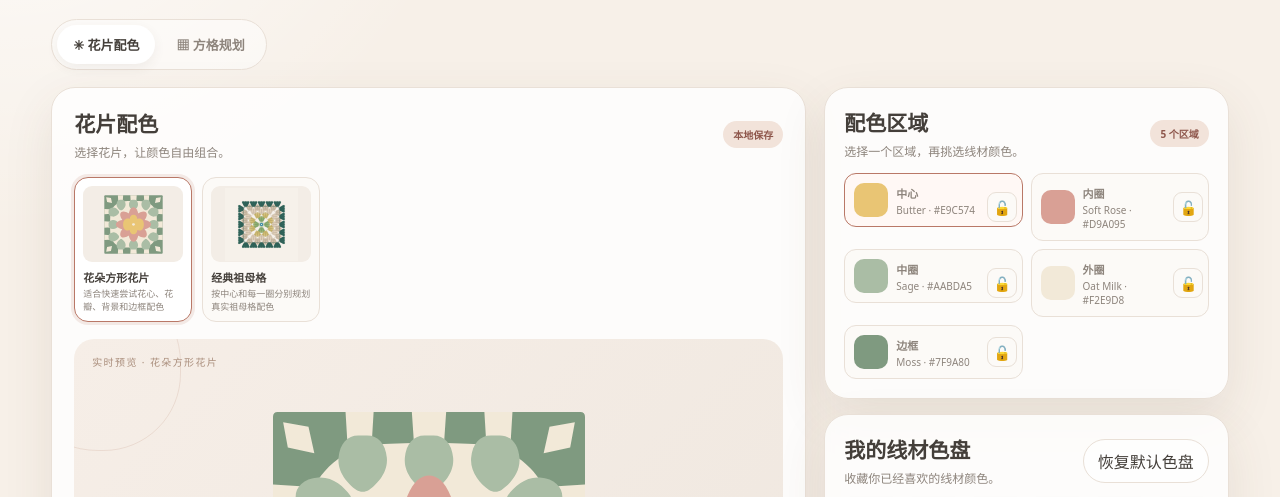
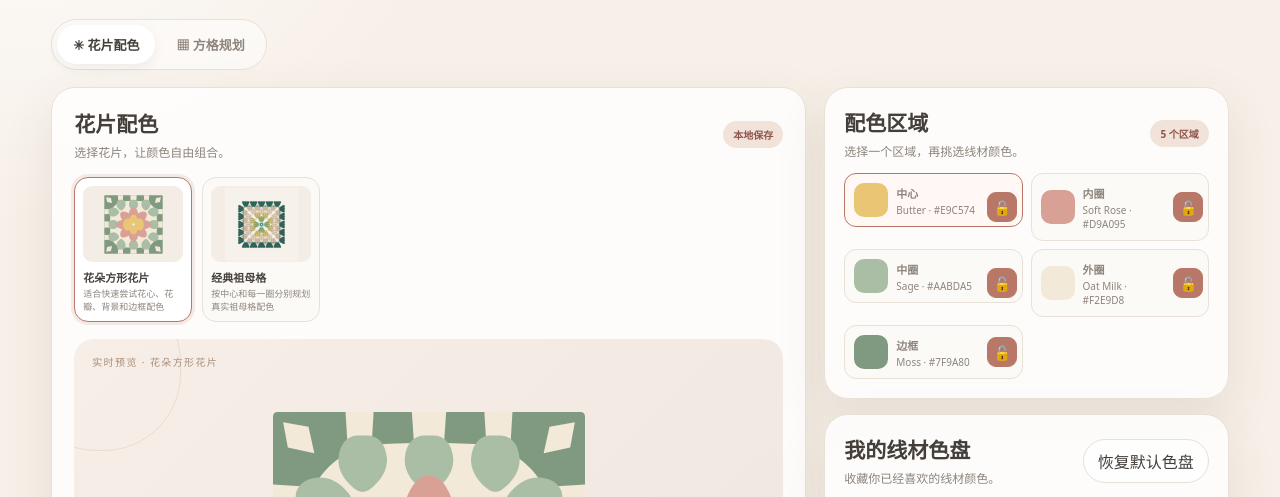
Before and after one commit to annamade-design/crochet-palette, a plain HTML site: page index.html in a window 1280 px wide. Shown: the part 264-761 px from the top of the page. Drawn offline with Linux system fonts and the light colour scheme.

Commit message:
Improve unlocked motif state visibility
Improves the visual distinction between locked and unlocked motif controls based on user feedback, while preserving the selected-role hierarchy and existing lock behavior.

Fixes #1

```diff
--- a/index.html
+++ b/index.html
@@ -9,6 +9,7 @@
 #preview>svg{display:block;width:min(100%,390px);height:auto;max-height:390px}
 .role-chips{display:flex;justify-content:center;flex-wrap:wrap;gap:8px;padding:0 22px 16px}.role-chip{display:inline-flex;align-items:center;gap:7px;border:1px solid var(--line);border-radius:999px;padding:8px 11px;background:var(--paper);font-size:11px;font-weight:750;white-space:nowrap}.role-chip.active{border-color:var(--accent);background:#fff8f5;box-shadow:0 0 0 2px #b9786720}.role-chip-dot{width:10px;height:10px;border-radius:50%;border:1px solid #ffffffb8;box-shadow:0 0 0 1px #443f3a1a;flex:none}
 .role-wrap{position:relative;display:block;min-width:0}.role-wrap .role{width:100%;padding-right:43px}.role-wrap .role-lock{position:absolute;right:6px;top:50%;transform:translateY(-50%);width:30px;height:30px;border:1px solid var(--line);border-radius:9px;background:var(--paper);font-size:14px}.role-wrap .role-lock[aria-pressed=true]{color:var(--deep);background:#fff8f5;border-color:var(--accent)}.role-chip{padding:0;overflow:hidden}.role-chip-main{display:inline-flex;align-items:center;gap:7px;border:0;background:transparent;padding:8px 10px;font:inherit;font-weight:750;white-space:nowrap}.role-chip .role-lock{width:30px;align-self:stretch;border:0;border-left:1px solid var(--line);border-radius:0;background:transparent;font-size:13px}.unlock-all{font-size:10px;padding:6px 9px}
+.role-wrap .role-lock[aria-pressed=false],.role-chip .role-lock[aria-pressed=false]{color:#fff;background:var(--accent);border-color:var(--accent)}
 .mobile-palette-backdrop,.mobile-palette{display:none}
 .layout>*,.head>div{min-width:0}
 @media(max-width:900px){.layout{grid-template-columns:minmax(0,1fr)}}
@@ -242,7 +243,7 @@ function svg(t=cur(),cc=cols()){return frozenSvg(t,cc)}
 let hintMode='instruction';
 const baseApplyLanguage=applyLanguage;applyLanguage=()=>{baseApplyLanguage();setText('footer','footer');let hint=$('#hint');if(hint)hint.textContent=hintMode==='hex'?$('#color').value.toUpperCase():tr('hintInstruction')};$('#color').addEventListener('input',()=>{hintMode='hex'});
 const baseGridLanguage=applyLanguage;applyLanguage=()=>{baseGridLanguage();let b=$('[data-action="clear-canvas"]');if(b){b.textContent=tr('clearCanvas');b.setAttribute('aria-label',tr('clearCanvas'))}document.querySelectorAll('[data-action="undo"]').forEach(e=>e.textContent=tr('undo'))};
-const locks=()=>s.locks[s.tid]||{},locked=id=>!!locks()[id],lockControl=id=>`<button class="role-lock" data-lock="${id}" aria-pressed="${locked(id)}" aria-label="${esc(tr(locked(id)?'unlock':'lock',{role:roleName(id)}))}">${locked(id)?'🔒':'🔓'}</button>`;
+const locks=()=>s.locks[s.tid]||{},locked=id=>!!locks()[id],lockControl=id=>{let isLocked=locked(id),label=esc(tr(isLocked?'unlock':'lock',{role:roleName(id)}));return `<button class="role-lock" data-lock="${id}" aria-pressed="${isLocked}" aria-label="${label}" title="${label}">${isLocked?'🔒':'🔓'}</button>`};
 function render(){document.body.classList.toggle('grid-mode',s.mode==='grid');applyLanguage();document.querySelectorAll('.tab').forEach(b=>b.classList.toggle('active',b.dataset.mode===s.mode));renderTemplates();renderMotif();renderControls();renderCollections();renderGallery();renderGrid()}
 function renderTemplates(){let e=$('#templates');e.innerHTML=T.map(t=>`<button class="template ${t.id===s.tid?'active':''}" data-template="${t.id}" aria-label="${esc(tname(t))}" title="${esc(tdesc(t))}"><span class="thumb"></span><b>${tname(t)}</b><small>${tdesc(t)}</small></button>`).join('');e.querySelectorAll('.thumb').forEach((x,i)=>x.append(cloneMotif(T[i],s.colors[T[i].id])))}
 function renderMotif(){$('#template-name').textContent=tname(cur());$('#preview').replaceChildren(cloneMotif())}
```
